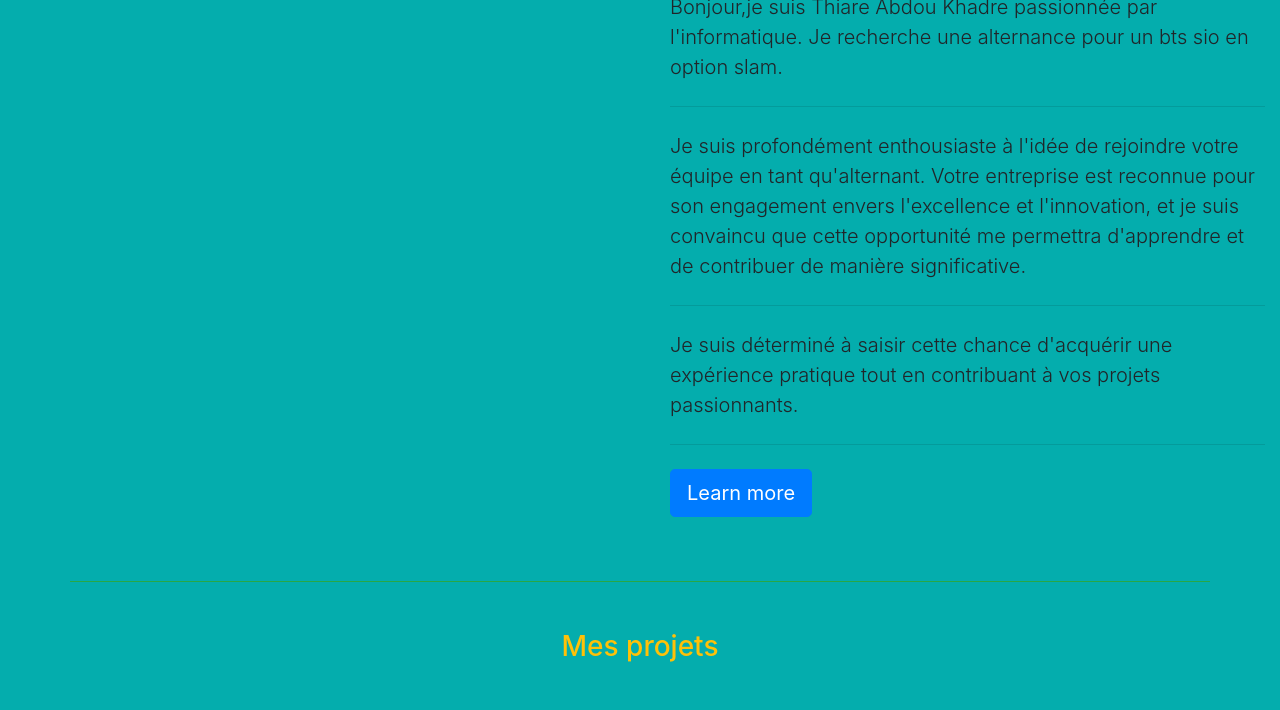
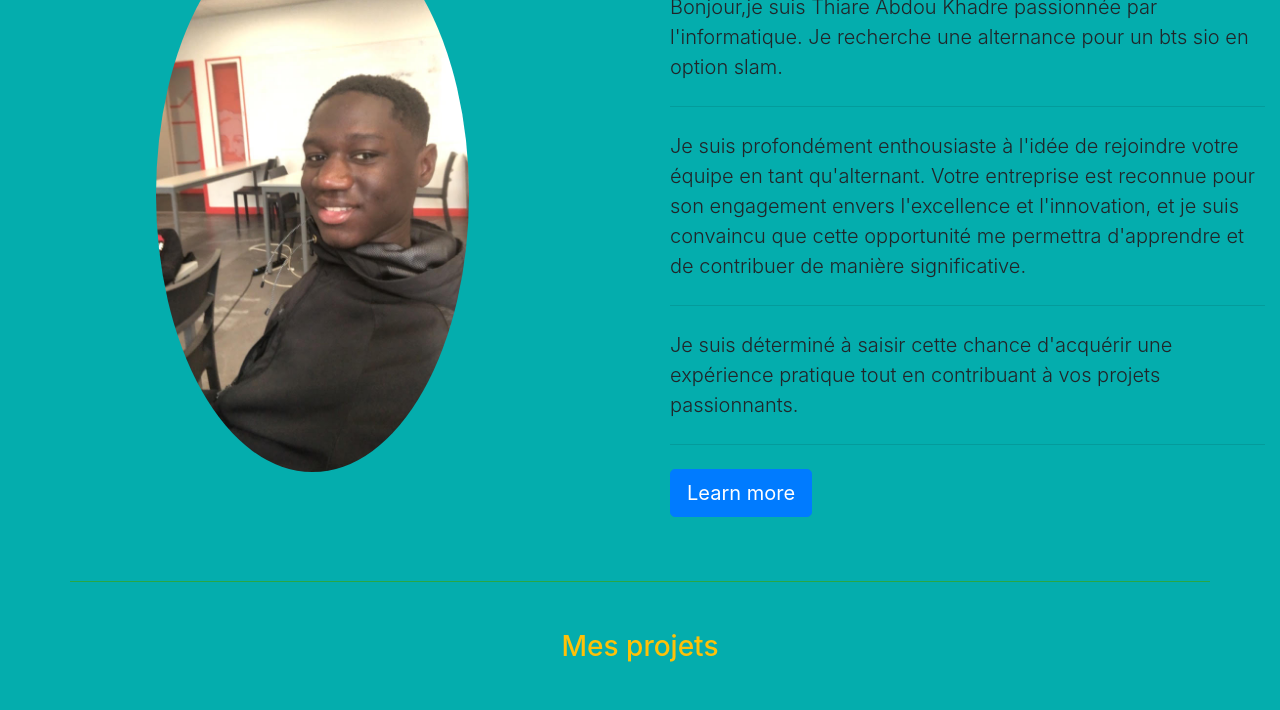
Before and after one commit to Eraiht/portfolio4, a plain HTML site: page index.html in a window 1280 px wide. Shown: the part 187-897 px from the top of the page. Drawn offline with nearby package versions, Linux system fonts and the light colour scheme.

Commit message:
Update index.html

```diff
--- a/index.html
+++ b/index.html
@@ -68,7 +68,7 @@
     <!-- ************* 4 colonnes ************* -->
     <div class="col-md-6 col-sm-12 text-center ">
     <img class="w-50 h-50border border-success rounded-circle"
-    src="c:\Users\AbdouKhadreTHIARE\Downloads\IMG-8496.JPG"
+    src="img1.jpg"
     alt="">
     </div>
     <!-- ************* 4 colonnes ************* -->
```
